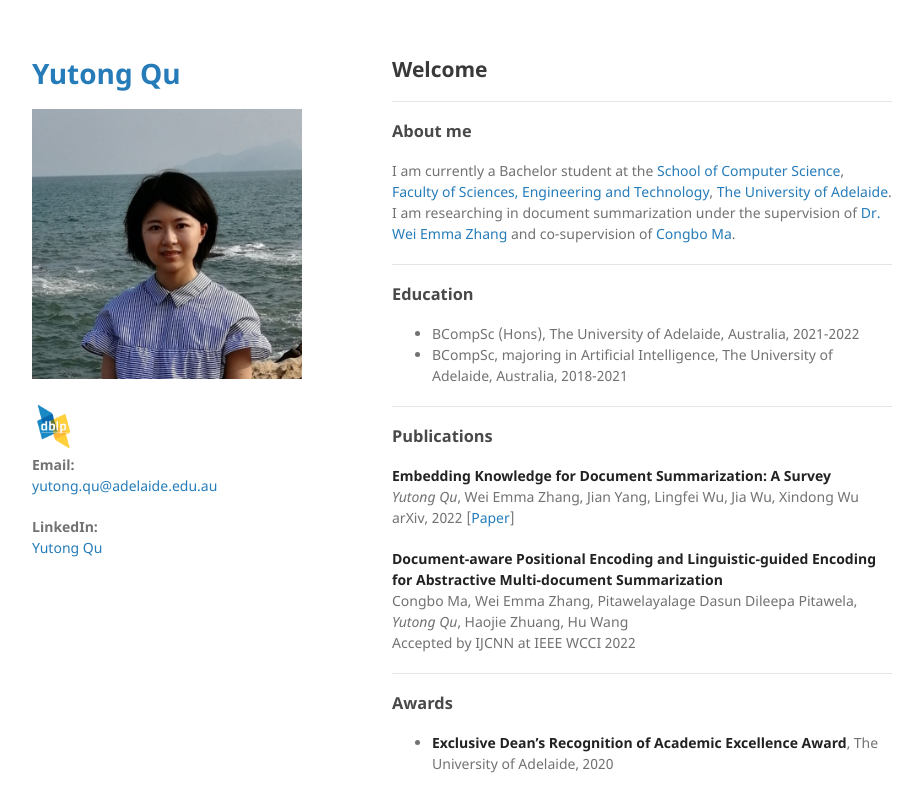
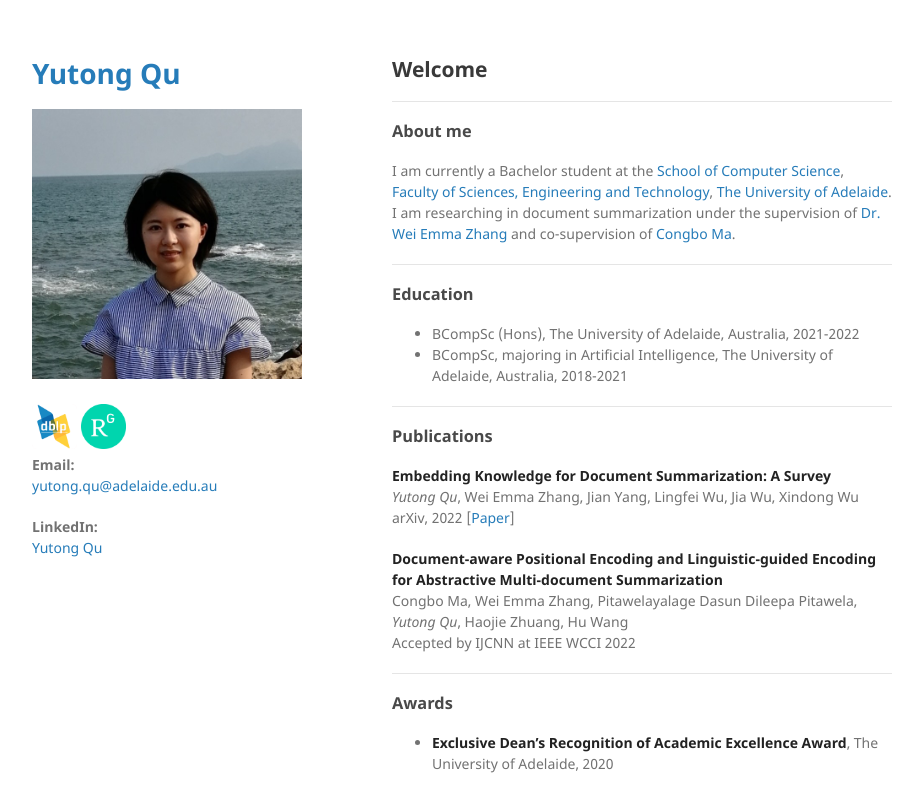
Before and after one commit to yutongqu/yutongqu.github.io, a Jekyll site: the page built from index.md, in a window 1280 px wide. Shown: the top 812 px of the page, without its empty margins (178-1101 px from the left). Built offline with Jekyll 4.4.1, drawn with Linux system fonts in a browser that asks for light colours; our own code applies the rules of GitHub Pages for plain Markdown files; the repository's description, which GitHub fills in, is left out.

Commit message:
Update _config.yml

```diff
--- a/_config.yml
+++ b/_config.yml
@@ -15,3 +15,6 @@ show_downloads: false
 
 dblp_logo: /assets/img/dblp.png
 dblp_link: https://dblp.org/pid/319/3075.html
+
+resgate_logo: /assets/img/resgate.png
+resgate_link: https://www.researchgate.net/profile/Yutong_Qu3
```
